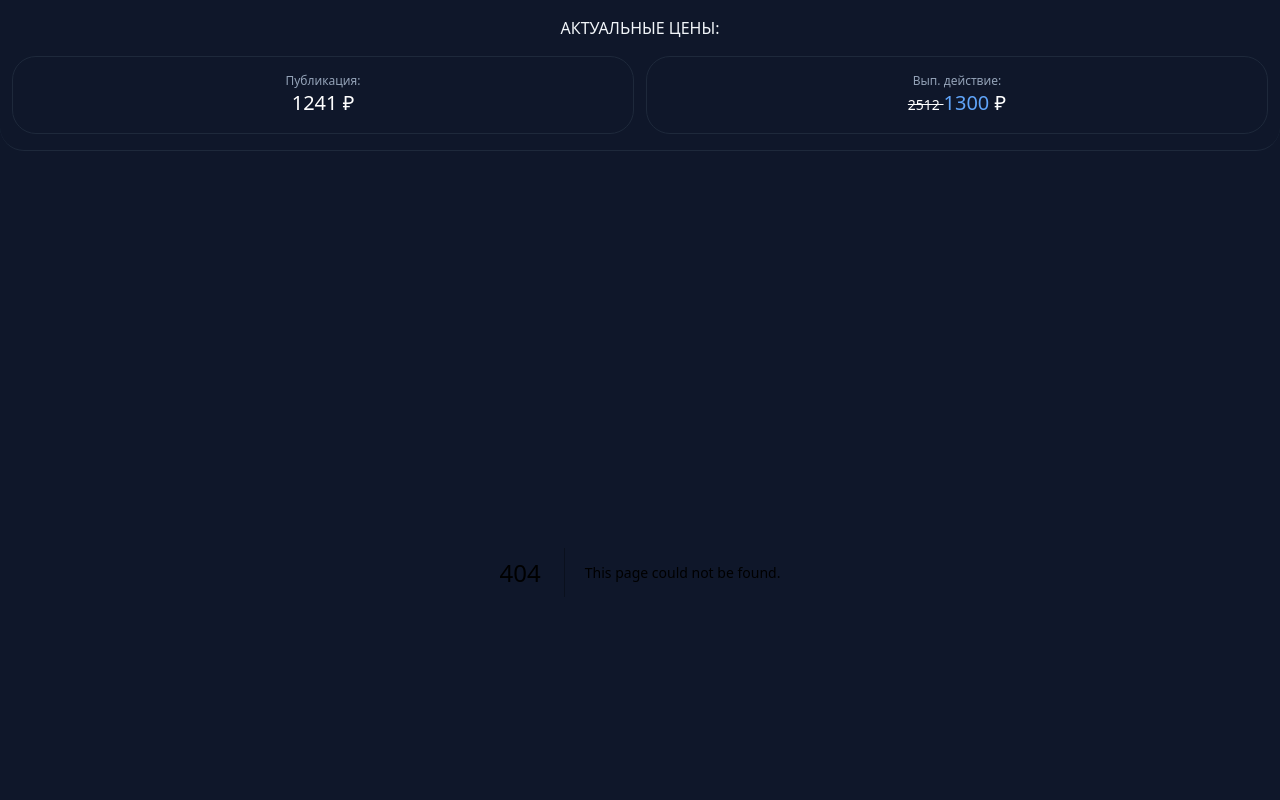
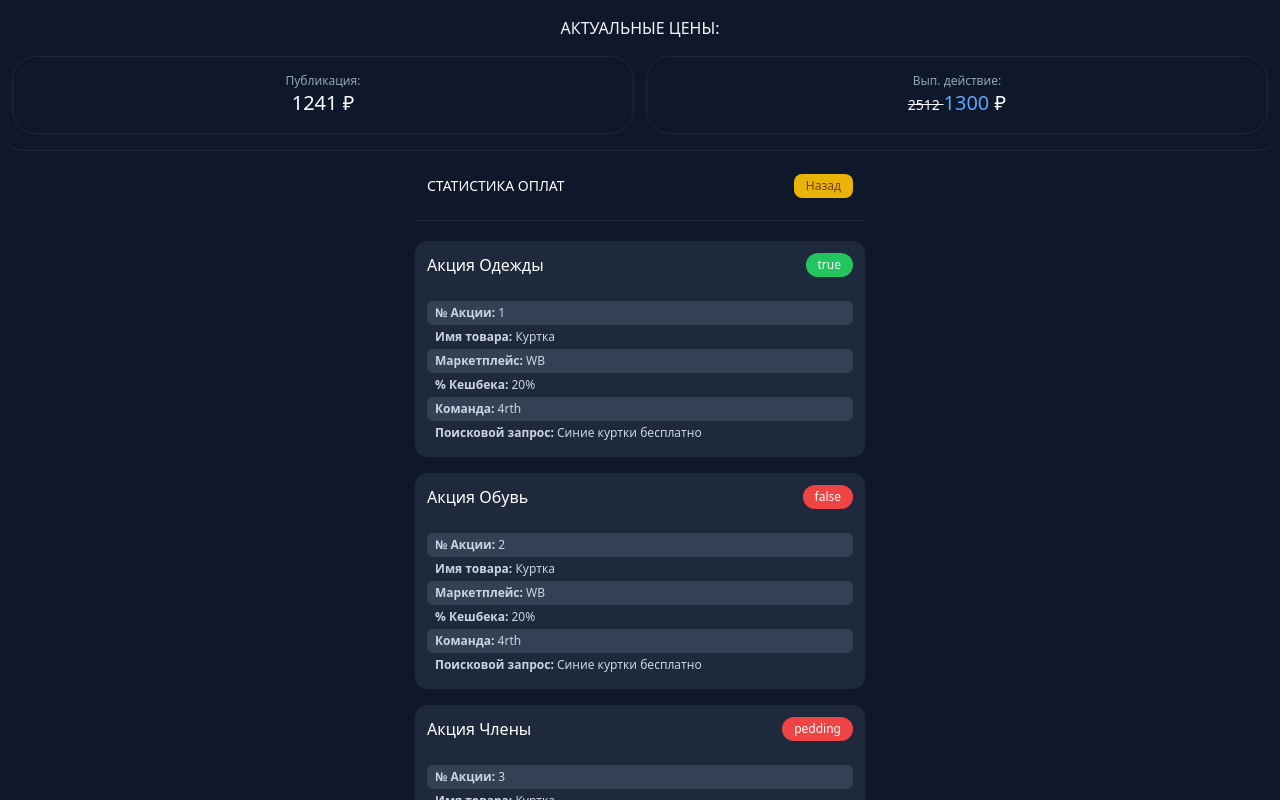
Before and after one commit to a1kashnya/seller-telegram-web-app, a Next.js app: page /pages/statistics in a window 1280 px wide. Before the commit this address had no page. Shown: the top 800 px of the page. Built offline with nearby package versions, Linux system fonts and the light colour scheme.

Commit message:
Add statistics page

```diff
--- /dev/null
+++ b/app/_components/_ui/table/TableStatistics.js
@@ -0,0 +1,13 @@
+import TableStatisticsItem from "@/_components/_ui/table/TableStatisticsItem"
+
+const TableStatistics = ({ data }) => {
+    return (
+        <div className="flex flex-col gap-4">
+            {data.map(({ id, name, status, product_name, market, cashback, team, request }) => (
+                <TableStatisticsItem key={id} id={id} name={name} status={status} product_name={product_name} market={market} cashback={cashback} team={team} request={request} />
+            ))}
+        </div>
+    )
+}
+
+export default TableStatistics
--- /dev/null
+++ b/app/_components/_ui/table/TableStatisticsItem.js
@@ -0,0 +1,24 @@
+import Link from "next/link"
+
+const TableStatisticsItem = ({ id, name, status, product_name, market, cashback, team, request }) => {
+    return (
+        <div className="bg-slate-800 rounded-xl">
+            <div className="text-white overflow-hidden">
+                <div className="flex justify-between p-3">
+                    <div className="font-medium">{name}</div>
+                    <div className={`${status == 'true' ? 'bg-green-500' : 'bg-red-500'} bg-green-500 px-3 text-xs py-1 rounded-2xl`}>{status}</div>
+                </div>
+            </div>
+            <ul className="text-xs text-slate-300 p-3">
+                <li className="bg-slate-700 px-2 py-1 rounded-md"><b>№ Акции:</b> {id}</li>
+                <li className="px-2 py-1"><b>Имя товара:</b> {product_name}</li>
+                <li className="bg-slate-700 px-2 py-1 rounded-md"><b>Маркетплейс:</b> {market}</li>
+                <li className="px-2 py-1"><b>% Кешбека:</b> {cashback}</li>
+                <li className="bg-slate-700 px-2 py-1 rounded-md"><b>Команда:</b> {team}</li>
+                <li className="px-2 py-1"><b>Поисковой запрос:</b> {request}</li>
+            </ul>
+        </div>
+    )
+}
+
+export default TableStatisticsItem
--- a/app/_components/home/Home.js
+++ b/app/_components/home/Home.js
@@ -7,6 +7,7 @@ const Home = () => {
             <Title name="Главное меню"/>
             <div className="grid gap-3 border-t border-b py-5 border-slate-800">
                 <Link className="block w-full bg-blue-500 text-blue-100 text-xs text-center rounded-2xl font-medium uppercase px-2 py-4" href="pages/create">Создать объявление/акцию</Link>
+                <Link className="block w-full bg-blue-500 text-blue-100 text-xs text-center rounded-2xl font-medium uppercase px-2 py-4" href="pages/statistics">Статистика оплат</Link>
             </div>
         </div>
     )
--- /dev/null
+++ b/app/_components/statistics/Statistics.js
@@ -0,0 +1,48 @@
+import Title from "@/_components/_ui/Title"
+import TableStatistics from "@/_components/_ui/table/TableStatistics"
+
+const Statistics = () => {
+    const items = [ // Заглушка
+        {
+            id: 1,
+            name: 'Акция Одежды',
+            status: 'true',
+            product_name: 'Куртка',
+            market: 'WB',
+            cashback: '20%',
+            team: '4rth',
+            request: 'Синие куртки бесплатно'
+        },
+        {
+            id: 2,
+            name: 'Акция Обувь',
+            status: 'false',
+            product_name: 'Куртка',
+            market: 'WB',
+            cashback: '20%',
+            team: '4rth',
+            request: 'Синие куртки бесплатно'
+        },
+        {
+            id: 3,
+            name: 'Акция Члены',
+            status: 'pedding',
+            product_name: 'Куртка',
+            market: 'WB',
+            cashback: '20%',
+            team: '4rth',
+            request: 'Синие куртки бесплатно'
+        }
+    ]
+
+    return (
+        <>
+            <Title name="Статистика оплат" btn />
+            <div className="grid gap-3 border-t border-b py-5 border-slate-800">
+                <TableStatistics data={items} />
+            </div>
+        </>
+    )
+}
+
+export default Statistics
--- /dev/null
+++ b/app/pages/statistics/page.js
@@ -0,0 +1,7 @@
+import Statistics from "@/_components/statistics/Statistics"
+
+const StatisticsPage = () => {
+  return <Statistics />
+}
+
+export default StatisticsPage
```
